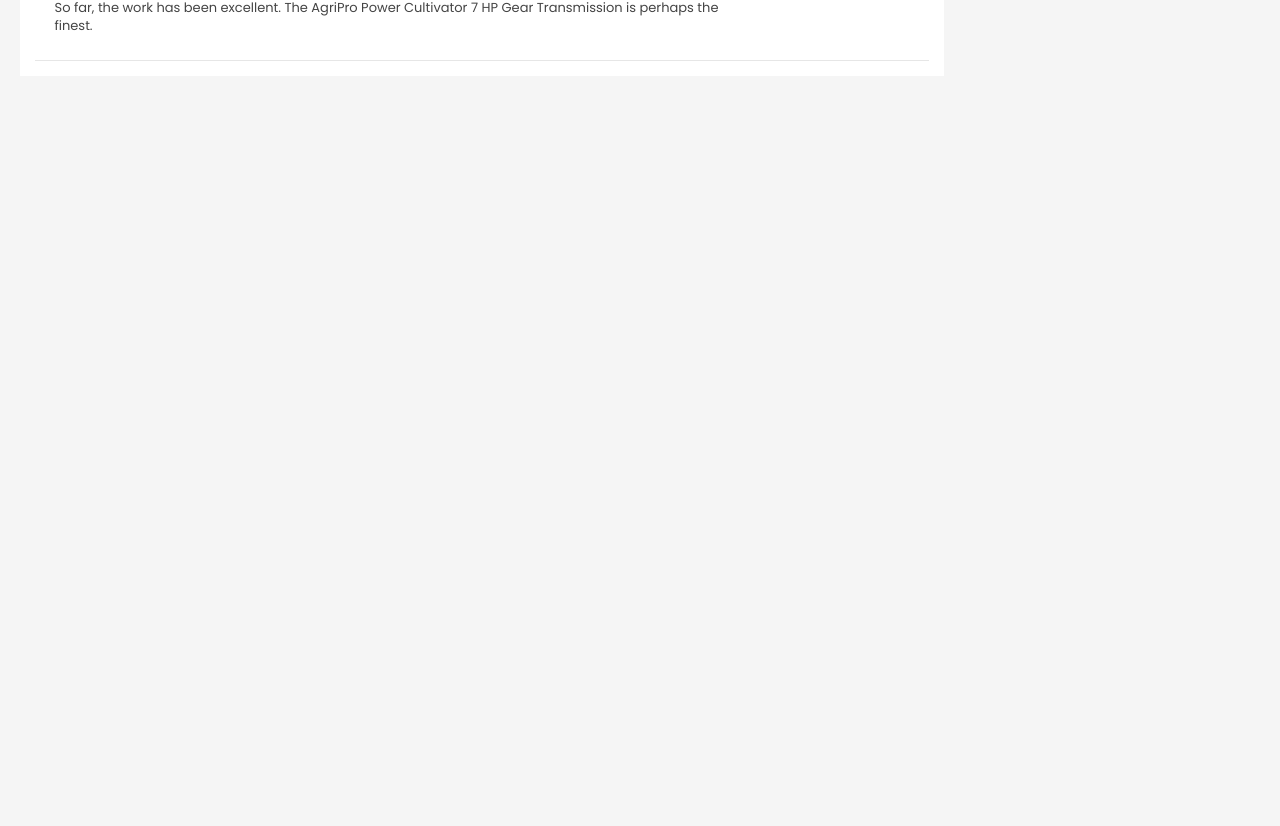
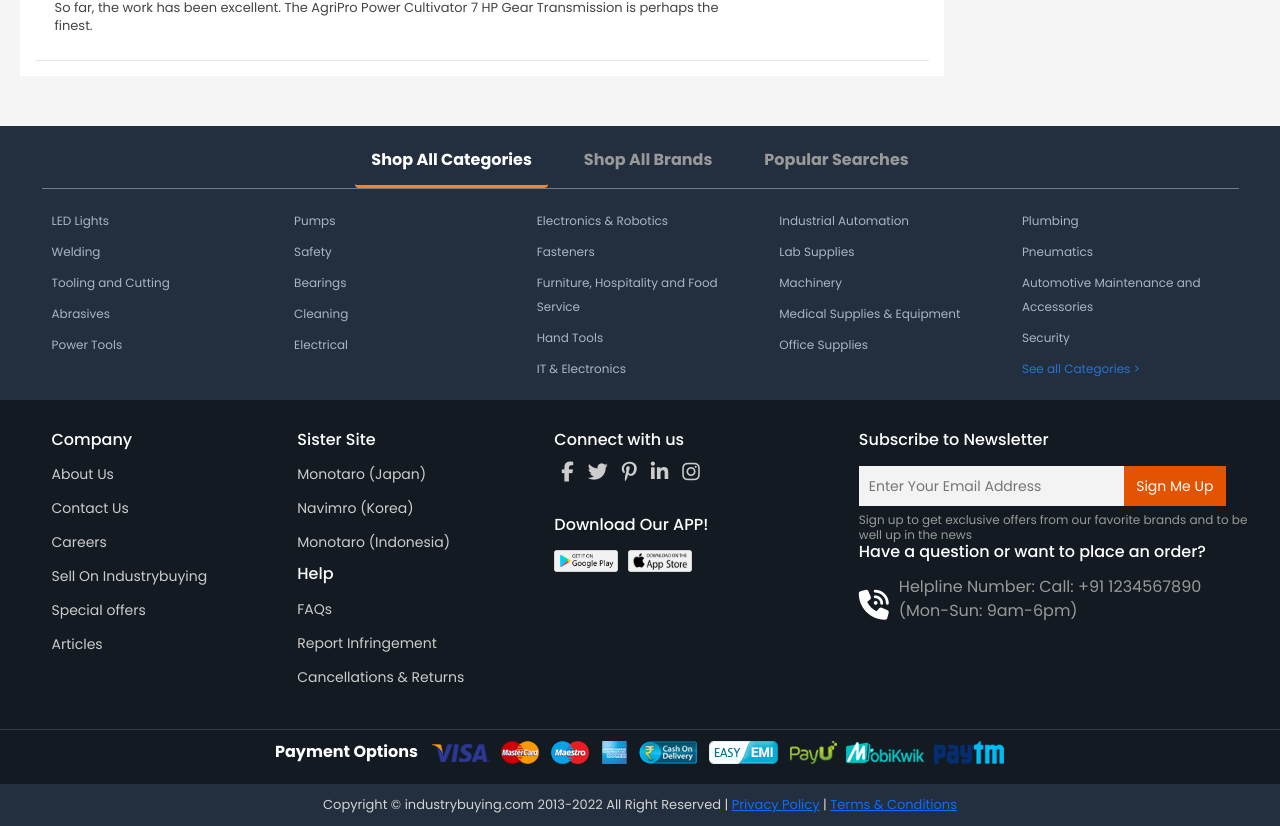
Before and after one commit to Mayuri8149/Stock, an Angular app: page /product-detail in a window 1280 px wide. Shown: the part 3095-3921 px from the top of the page. Before the commit the page ends 3171 px from the top, so only its background shows below. Built offline with nearby package versions, Linux system fonts and the light colour scheme.

Commit message:
adding footer to pdp

```diff
--- a/src/app/product-detail/product-detail.component.css
+++ b/src/app/product-detail/product-detail.component.css
@@ -1118,6 +1118,10 @@
 }
 
 
+.footer_wrapper{
+    margin-top: 50px;
+}
+
 /* ==================== productDetails ===============  */
 @media (max-width:1024px) {
     .right_side_mobileWrapper {
--- a/src/app/product-detail/product-detail.component.html
+++ b/src/app/product-detail/product-detail.component.html
@@ -1637,6 +1637,10 @@
 </section>
 
 
+<div class="footer_wrapper">
+    <app-footer></app-footer>
+</div>
+
 
 
 
```
